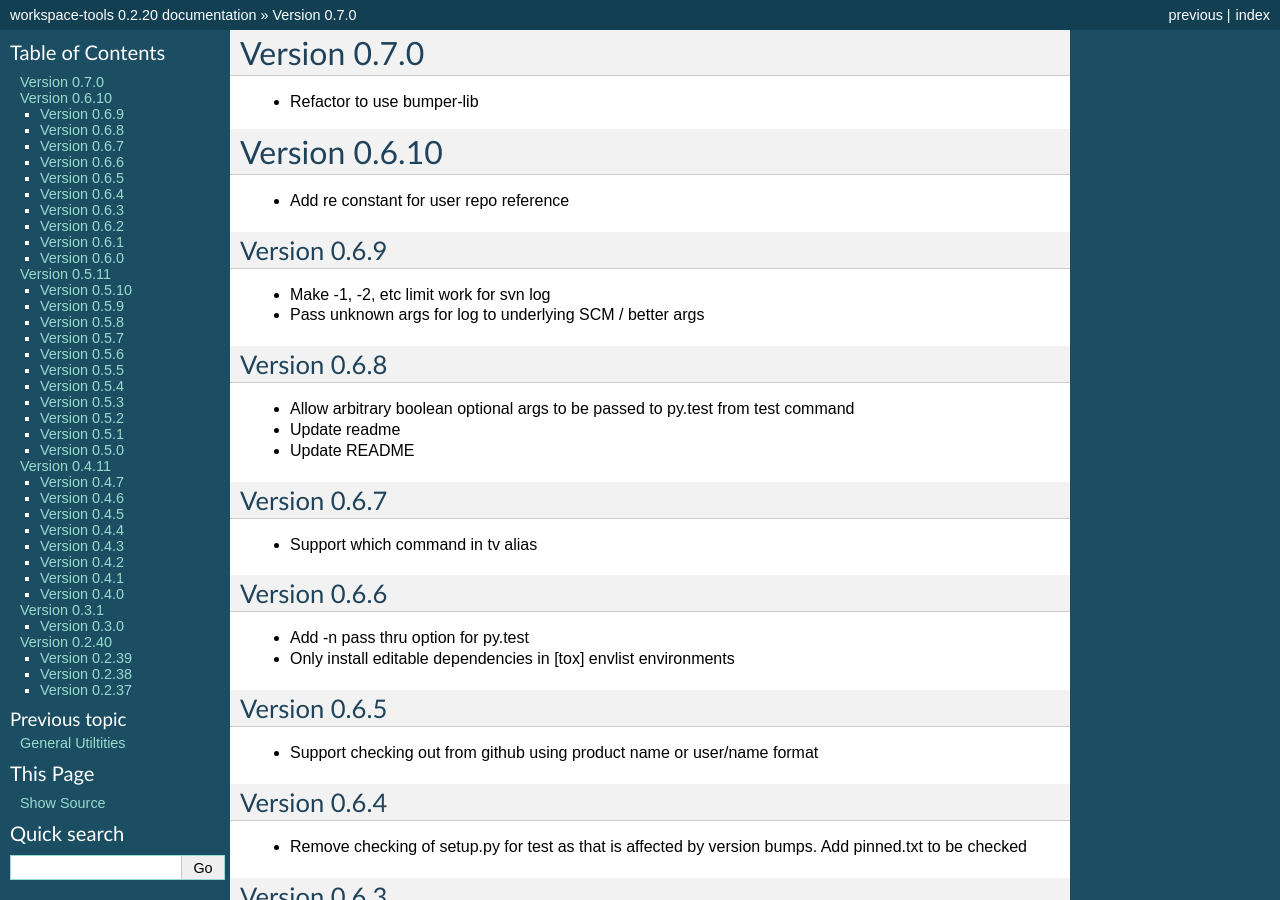
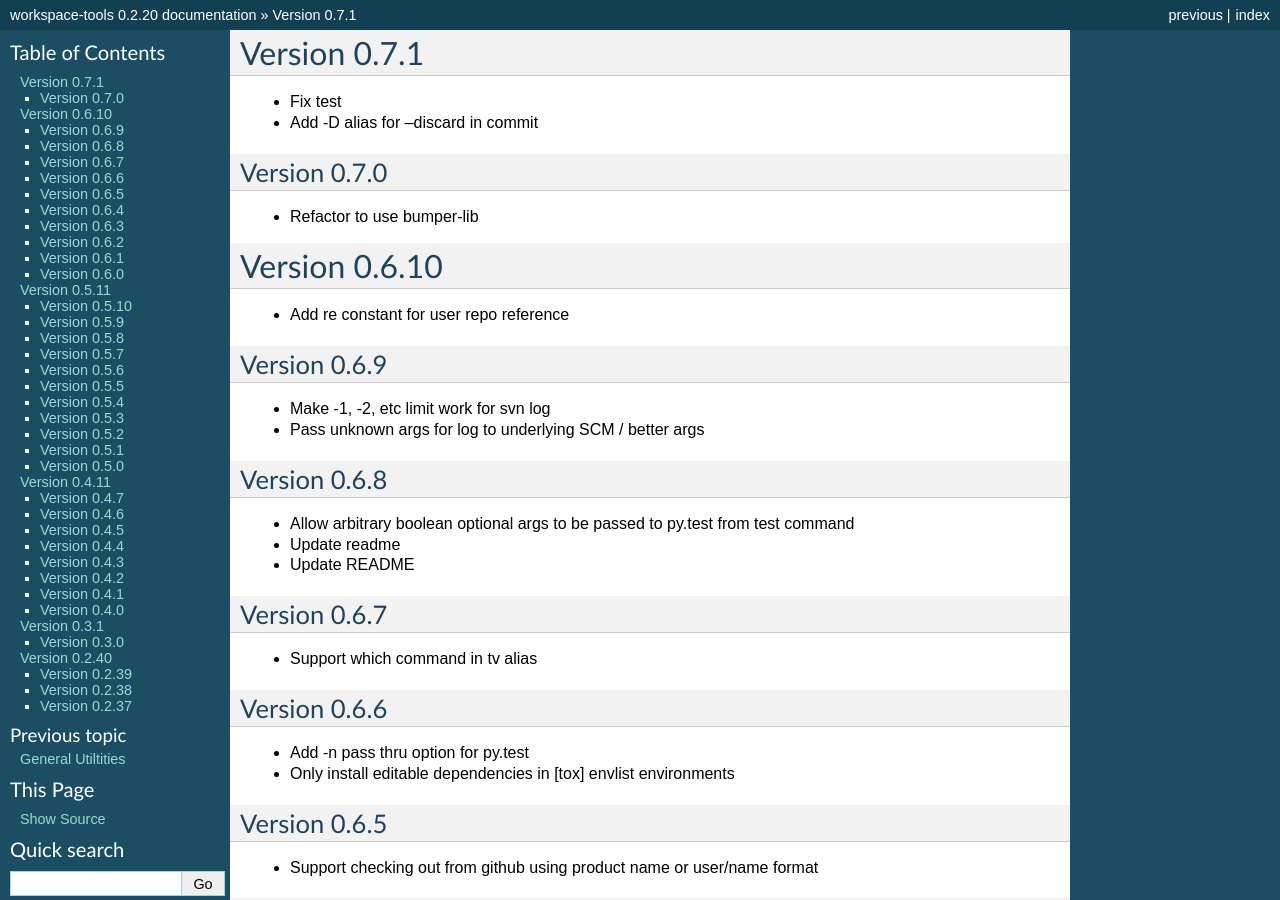
Before and after one commit to maxzheng/workspace-tools, a Sphinx documentation site: the page built from docs/CHANGELOG.rst, in a window 1280 px wide and 900 px high. Built offline with Sphinx 7.4.7, drawn with Linux system fonts in a browser that asks for light colours; some of the changed text lies outside the part shown.

Commit message:
Publish version 0.7.1

```diff
--- a/docs/CHANGELOG.rst
+++ b/docs/CHANGELOG.rst
@@ -1,5 +1,13 @@
+Version 0.7.1
+================================================================================
+
+* Fix test
+
+* Add -D alias for --discard in commit
+
+
 Version 0.7.0
-================================================================================
+--------------------------------------------------------------------------------
 
 * Refactor to use bumper-lib
 
--- a/setup.py
+++ b/setup.py
@@ -10,7 +10,7 @@ def find_files(path):
 
 setuptools.setup(
   name='workspace-tools',
-  version='0.7.0',
+  version='0.7.1',
 
   author='Max Zheng',
   author_email='maxzheng.os @t gmail.com',
```
